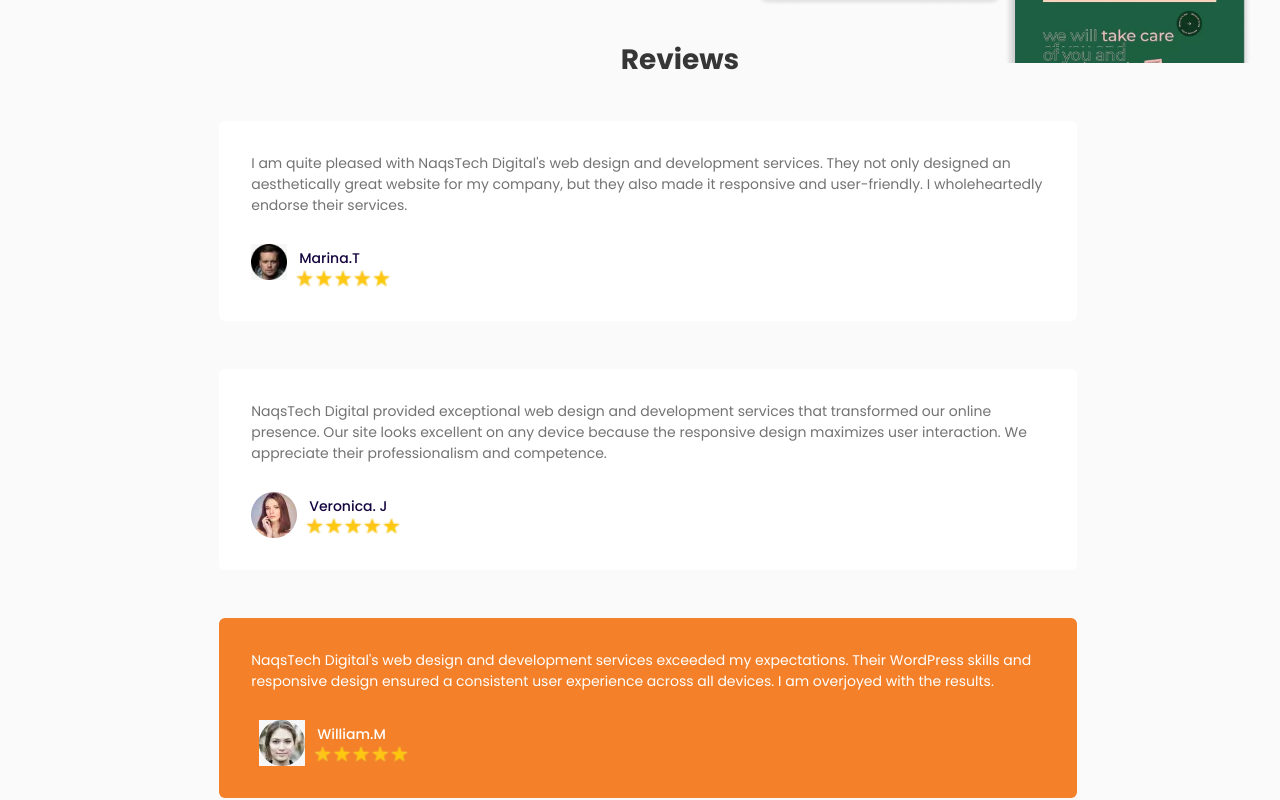
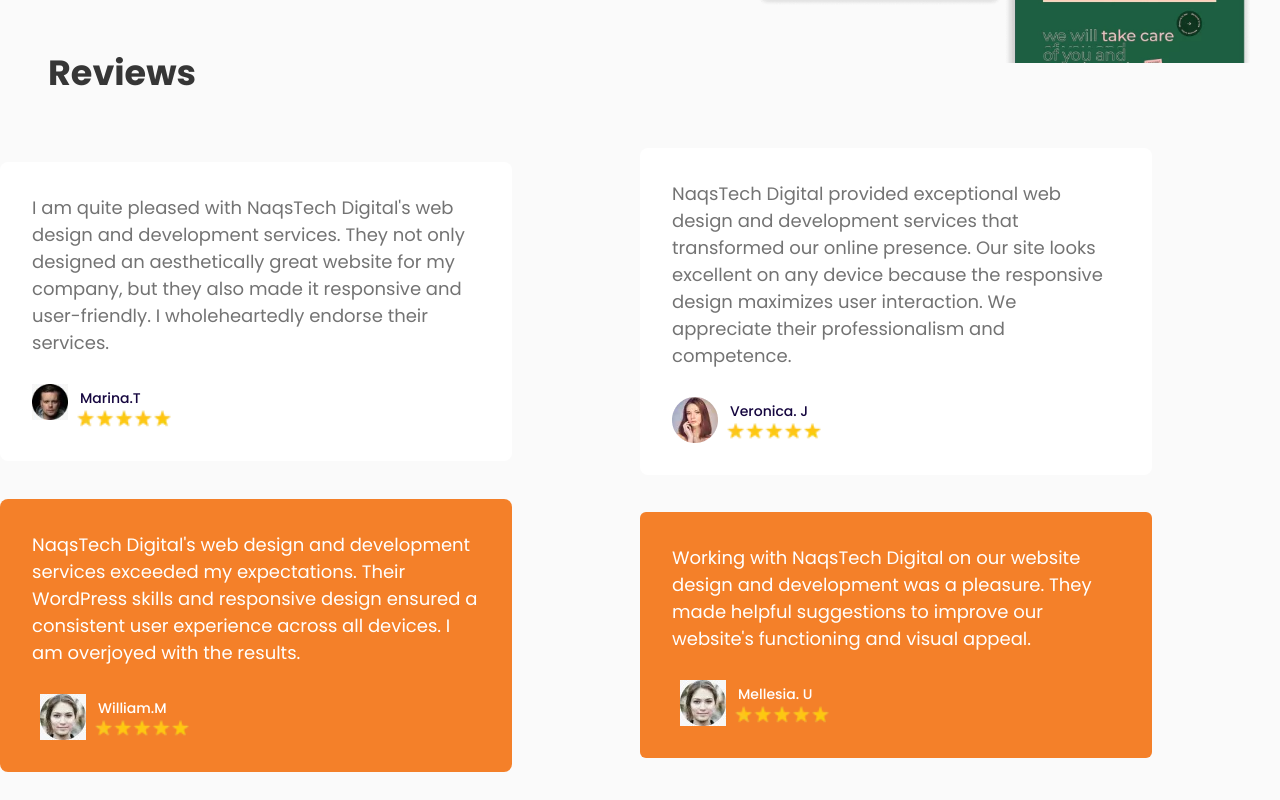
Before and after one commit to HumairaBatool/NaqsTech, a React (Create React App) app: page /webdevelopment in a window 1280 px wide. Shown: the part 4560-5360 px from the top of the page. Built offline with nearby package versions, Linux system fonts and the light colour scheme.

Commit message:
reviewpablo

```diff
--- a/src/Components/WebDevelopment.js
+++ b/src/Components/WebDevelopment.js
@@ -141,14 +141,14 @@
                     </div>
                 </div>
                 {/* 8th Section Reviews */}
-                <div className="bg-[#FAFAFA]  pb-16">
+                <div className="bg-[#FAFAFA] pb-16">
                     {/* Reviews Section */}
-                    <div className="xs:text-center xs:text-[28px] text-[#363636] text-[35px] font-[700] p-10 md:ml-[80px]">
+                    <div className="xs:text-center xs:text-[28px] text-[#363636] md:text-[35px] md:text-left md:p-12 font-[700] p-10">
                         Reviews
                     </div>
-                    <div className="grid xs:grid-cols-1 grid-cols-2 xs:flex xs:flex-col xs:justify-center xs:items-center md:gap-6 md:ml-28 md:mr-24 ">
+                    <div className=" md:ml-auto md:mr-auto xs:flex xs:flex-col lg:grid lg:grid-cols-2 lg:items-center xs:justify-center xs:items-center">
                         {/* First Review */}
-                        <div className="bg-white xs:text-[14px] xs:p-8 xs:h-auto xs:w-4/5  text-[18px] text-[#737373] rounded-md hover:shadow-2xl p-8 h-5/6">
+                        <div className="bg-white xs:text-[14px] xs:p-8 xs:h-auto lg:text-[18px] xs:w-4/5 text-[#737373] rounded-lg hover:shadow-2xl p-8 h-5/6">
                             {/* Review Text */}
                             <p>
                                 I am quite pleased with NaqsTech Digital's web design and development services. They not only designed an aesthetically great website for my company, but they also made it responsive and user-friendly. I wholeheartedly endorse their services.
@@ -166,7 +166,7 @@
                             </div>
                         </div>
                         {/* 2nd Review */}
-                        <div className="bg-white xs:text-[14px] xs:p-8 xs:h-auto xs:w-4/5 text-[18px] text-[#737373] xs:mt-6 rounded-md hover:shadow-2xl p-8 h-6/6">
+                        <div className="bg-white xs:text-[14px] xs:p-8 xs:h-auto xs:w-4/5 lg:text-[18px] text-[#737373] xs:mt-6 lg:mt-auto rounded-lg hover:shadow-2xl p-8 h-6/6">
                             {/* Review Text */}
                             <p>
                                 NaqsTech Digital provided exceptional web design and development services that transformed our online presence. Our site looks excellent on any device because the responsive design maximizes user interaction. We appreciate their professionalism and competence.
@@ -184,7 +184,7 @@
                             </div>
                         </div>
                         {/* 3rd Review */}
-                        <div className="bg-[#F48029] xs:text-[14px] xs:p-8 xs:h-auto xs:w-4/5 xs:mt-6 text-[18px] rounded-md hover:shadow-2xl p-8 text-white -mt-6">
+                        <div className="bg-[#F48029] xs:text-[14px] xs:p-8 xs:h-auto xs:w-4/5 xs:mt-6 lg:text-[18px] rounded-lg hover:shadow-2xl p-8 text-white -mt-6">
                             {/* Review Text */}
                             <p>
                                 NaqsTech Digital's web design and development services exceeded my expectations. Their WordPress skills and responsive design ensured a consistent user experience across all devices. I am overjoyed with the results.
@@ -202,7 +202,7 @@
                             </div>
                         </div>
                         {/* 4th Review */}
-                        <div className="bg-[#F48029] xs:text-[14px] xs:p-8 xs:h-auto xs:w-4/5 xs:mt-6 text-[18px] rounded-md hover:shadow-2xl p-8 text-white">
+                        <div className="bg-[#F48029] xs:text-[14px] xs:p-8 xs:h-auto xs:w-4/5 xs:mt-6 lg:text-[18px] rounded-md hover:shadow-2xl p-8 text-white">
                             {/* Review Text */}
                             <p>
                                 Working with NaqsTech Digital on our website design and development was a pleasure. They made helpful suggestions to improve our website's functioning and visual appeal.
```
